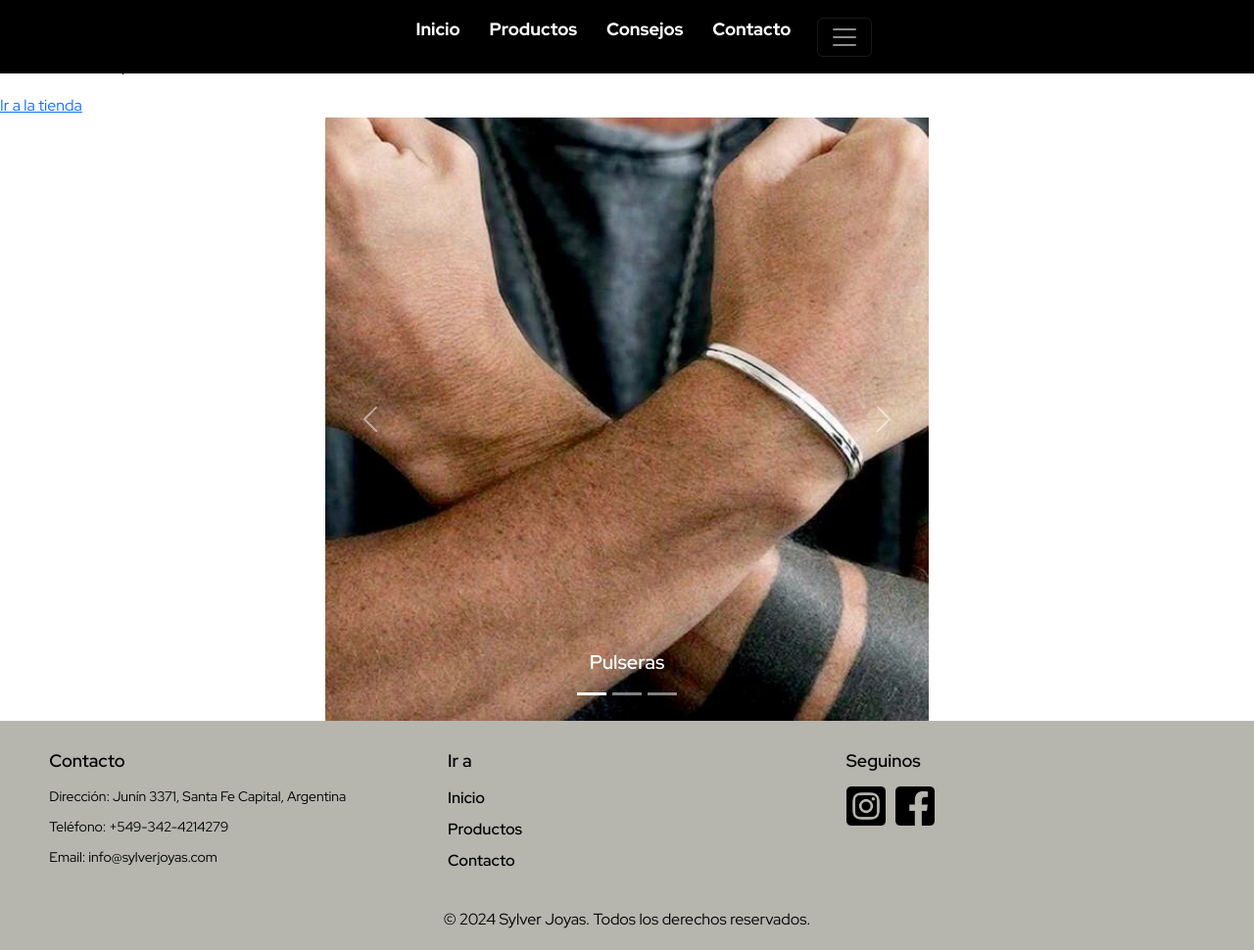
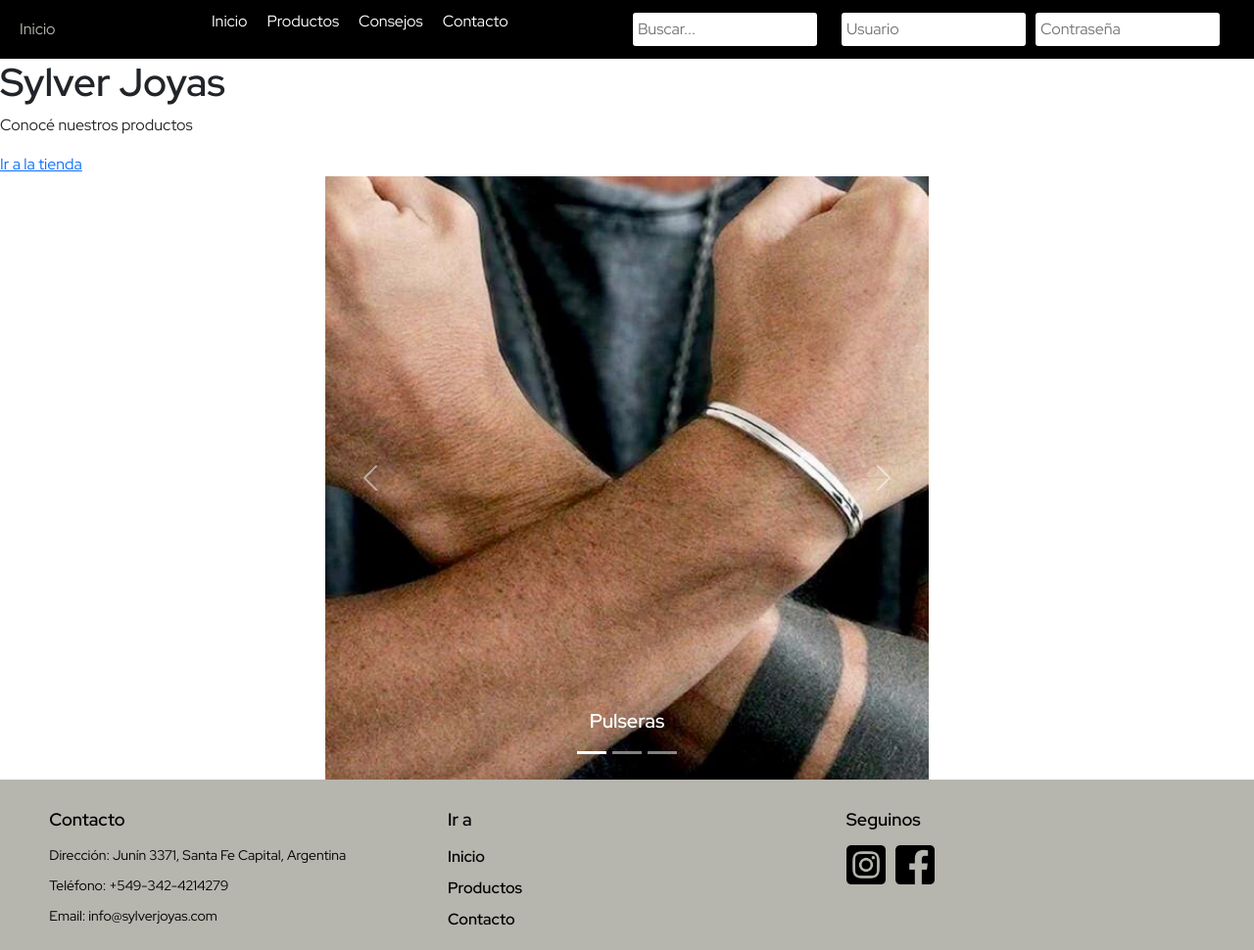
Before and after one commit to MartinaRodr/sylver-joyas, a website: page index.html in a window 1280 px wide. Shown: the top 970 px of the page at 98% size. Drawn offline with nearby package versions, Linux system fonts and the light colour scheme.

Commit message:
header sass

```diff
--- a/index.html
+++ b/index.html
@@ -10,38 +10,36 @@
         </head>
         <body>
             <header>
-                <div class="container-fluid padding-top-bottom-0">
-                    <div class="row justify-content-center">
-                        <div class="col-12" style="padding: 0%;">
-                              <nav class="navbar justify-content-center" style="background-color: black;">
-                                <ul class="desktop-nav">
-                                    <li class="list-item"><a href="#">Inicio</a></li>
-                                    <li class="list-item"><a href="./paginas/productos.html">Productos</a></li>
-                                    <li class="list-item"><a href="./paginas/consejos.html">Consejos</a></li>
-                                    <li class="list-item"><a href="./paginas/contacto.html">Contacto</a></li>
-                                </ul>
-                                <nav class="navbar navbar-dark boton-hamburguesa">
-                                  <div class="container-fluid">
-                                    <button class="navbar-toggler" type="button" data-bs-toggle="collapse" data-bs-target="#navbarToggleExternalContent" aria-controls="navbarToggleExternalContent" aria-expanded="false" aria-label="Toggle navigation">
-                                      <span class="navbar-toggler-icon"></span>
-                                    </button>
-                                  </div>
-                                </nav>
-                                <div class="collapse" id="navbarToggleExternalContent">
-                                  <div>
-                                    <ul>
-                                      <li class="list-item"><a href="#">Inicio</a></li>
-                                      <li class="list-item"><a href="./paginas/productos.html">Productos</a></li>
-                                      <li class="list-item"><a href="./paginas/consejos.html">Consejos</a></li>
-                                      <li class="list-item"><a href="./paginas/contacto.html">Contacto</a></li>
-                                    </ul>
-                                  </div>
-                                </div>
-                              </nav>
-                        </div>
+              <nav>
+                <div class="menu-icon">
+                  <div class="hamburger-menu">
+                    <div class="bar"></div>
+                    <div class="bar"></div>
+                    <div class="bar"></div>
+                  </div>
+                  <span class="page-title">Inicio</span>
+                </div>
+                <div class="nav-links">
+                  <ul>
+                    <li><a href="#">Inicio</a></li>
+                    <li><a href="./paginas/productos.html">Productos</a></li>
+                    <li><a href="./paginas/consejos.html">Consejos</a></li>
+                    <li><a href="./paginas/contacto.html">Contacto</a></li>
+                  </ul>
+                </div>
+                <div class="right-section">
+                  <div class="search-bar">
+                    <input type="text" placeholder="Buscar...">
+                  </div>
+                  <div class="login-cart">
+                    <input type="text" placeholder="Usuario">
+                    <input type="password" placeholder="Contraseña">
+                    <div class="cart-icon"></div>
 
-                    </div>
+                  </div>
                 </div>
+              </nav>
+
             </header>
             <main>
                 <section id="hero">
--- a/scss/base/_reset.scss
+++ b/scss/base/_reset.scss
@@ -1,5 +1,6 @@
 *{
     margin: 0;
     padding: 0;
+    box-sizing: border-box;
     font-family: redhat;
 }
--- a/scss/layout/_footer.scss
+++ b/scss/layout/_footer.scss
@@ -1,6 +1,6 @@
 footer{
-    background-color: rgb(182, 182, 175);
-    color: black;
+    background-color: $secondary-color;
+    color: $primary-color;
     padding: 30px;
 }
 
@@ -27,11 +27,10 @@ footer{
         li{
             margin-bottom: 8px;
             a{
-                color: black;
+                color: $text-color;
                 text-decoration: none;
                 font-weight: 600;
             }
-
         }
     }
 }
--- a/scss/layout/_header.scss
+++ b/scss/layout/_header.scss
@@ -1,28 +1,81 @@
 header{
-    height: 75px;
-    width: 100%;
-    position: fixed;
-    top: 0;
-    left: 0;
-    display: flex;
-    justify-content: center;
-    align-items: center;
-    background-color: black;
-    z-index:1000;
-    ul{
+    background-color: $primary-color;
+    color: $secondary-color;
+    padding: 10px 20px;
+    nav{
         display: flex;
-        flex-direction: row;
-        justify-content: center;
+        justify-content: space-between;
         align-items: center;
-        list-style-type: none;
-        text-decoration: none;
-        a{
-            text-decoration: none;
-            font-size: 18px;
-            font-weight: 800;
-            color: white;
-            padding: 15px;
-
+        .menu-icon{
+            display: flex;
+            align-items: center;
+            .page.title{
+                display: none;
+                margin-left: 10px;
+            }
+            .hamburger-menu{
+                cursor: pointer;
+                display: none;
+                .bar{
+                    width: 25px;
+                    height: 3px;
+                    background-color: $secondary-color;
+                    margin: 4px 0;
+                }
+            }
         }
     }
 }
+.nav-links{
+    ul{
+        list-style: none;
+        display: flex;
+        li{
+            margin: 0 10px;
+            a{
+                text-decoration: none;
+                color: $secondary-text-color;
+                transition: color 0.3s;
+                &:hover{
+                    color: $accent-color;
+                }
+            }
+        }
+    }
+}
+.right-section{
+    display: flex;
+    align-items: center;
+    .search-bar{
+        margin-right: 20px;
+        input{
+            padding: 5px;
+            border: none;
+            border-radius: 3px;
+        }
+    }
+}
+.login-cart{
+    display: flex;
+    align-items: center;
+    input{
+        margin: 0 5px;
+        padding: 5px;
+        border: none;
+        border-radius: 3px;
+    }
+    .cart-icon{
+        font-size: 1.5em;
+        margin-left: 10px;
+    }
+}
+@media (max-width: 768px) {
+    .menu-icon{
+        .page-title{
+            display: block;
+        }
+        .hamburger-menu{
+            display: block;
+        }
+    }
+}
--- a/scss/utilities/_variables.scss
+++ b/scss/utilities/_variables.scss
@@ -1,7 +1,8 @@
-$color-text: black;
-$color-text-secondary: white;
-$color-primary: black;
-$color-secondary: rgb(182, 182, 175);
-$color-tertiary: white;
-$color-quaternary: gainsboro;
+$text-color: black;
+$secondary-text-color: white;
+$primary-color: black;
+$secondary-color: rgb(182, 182, 175);
+$tertiary-color: white;
+$quaternary-color: gainsboro;
+$accent-color: yellow;
 $font-family:  redhat;
```
Also changed, not shown: css/main.css, imagenes/iconos/carrito-de-compras.png (added), 1 other file.
